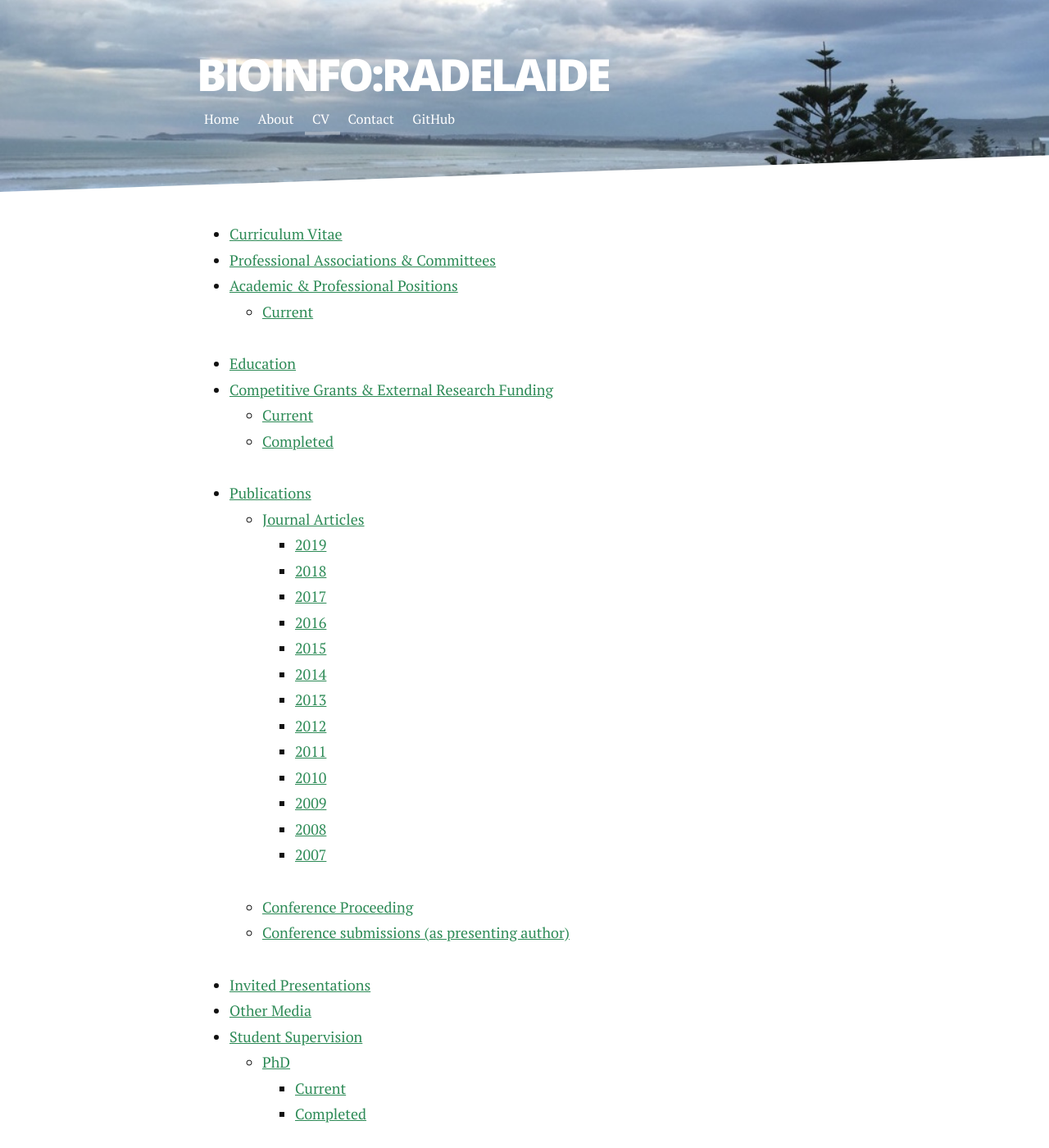
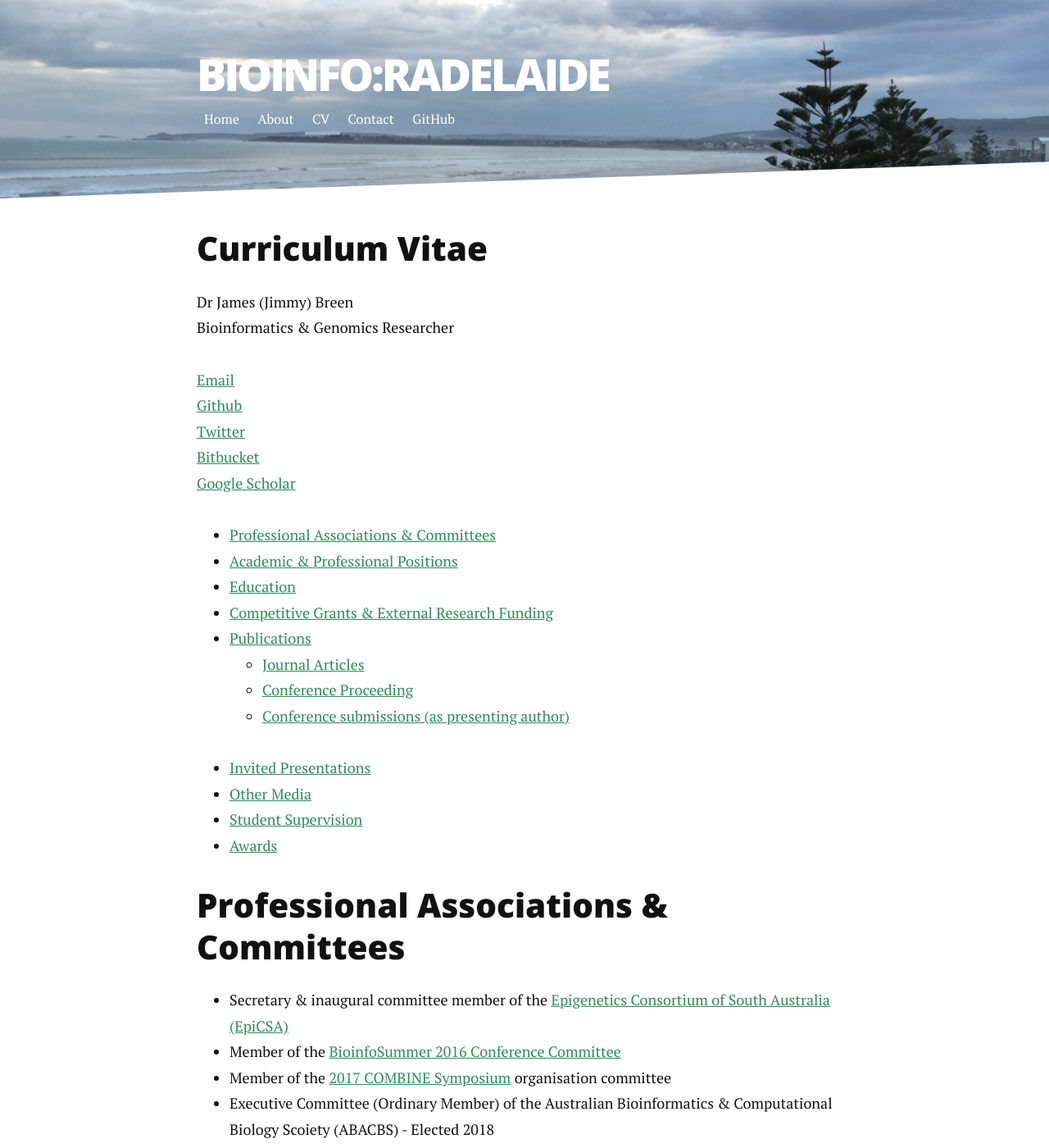
Before and after one commit to jimmybgammyknee/jimmybgammyknee.github.io, a Jekyll site: the page built from cv.md, in a window 1280 px wide and 1400 px high. Shown: the whole window at 82% size. Built offline with Jekyll 4.4.1, drawn with Linux system fonts in a browser that asks for light colours; nearby versions of some CDN libraries; some of the changed text lies outside the part shown.

Commit message:
rearranged the ol cv

```diff
--- a/cv.md
+++ b/cv.md
@@ -3,10 +3,8 @@ layout: default
 title: CV
 ---
 
-* TOC
-{:toc}
-
 ## Curriculum Vitae
+{:.no_toc}
 
 Dr James (Jimmy) Breen  <br>
 Bioinformatics & Genomics Researcher
@@ -16,6 +14,9 @@ Bioinformatics & Genomics Researcher
 <a href="http://twitter.com/wessidepraxis">Twitter</a> <br>
 <a href="https://bitbucket.org/gammyknee">Bitbucket</a> <br>
 <a href="https://scholar.google.com.au/citations?user=gYMeouMAAAAJ&hl=en">Google Scholar</a> <br>
+
+* TOC
+{:toc}
 
 ## Professional Associations & Committees
 
@@ -28,6 +29,7 @@ Bioinformatics & Genomics Researcher
 ## Academic & Professional Positions
 
 #### Current
+{:.no_toc}
 
 `2018-Current`
 __South Australian Health & Medical Research Institute (SAHMRI)__<br>
@@ -78,6 +80,7 @@ Supervisors: Matthew Bellgard & Rudi Appels <br>
 ## Competitive Grants & External Research Funding
 
 #### Current
+{:.no_toc}
 
 - Mark Hutchinson, Kim Hemsley, Nicholas Smith, Kristina Elvidge, Cedric Bardy, **Jimmy Breen**. Medical Research Future Fund (MRFF). "“Brain in a dish” – Development of a personalised medicine approach for Australian children", $2,490,949 for 3 years
 
@@ -94,6 +97,7 @@ Supervisors: Matthew Bellgard & Rudi Appels <br>
 - Claire Roberts, Tina Bianco-Miotto, Gus Dekker & **James Breen (Co-I)**. 2017 NIH/NIHCD Project Grant (R01): Using Omics to Define Human Placental Development and Function Across Pregnancy. "Maternal molecular profiles reflect placental function and development across gestation"
 
 #### Completed
+{:.no_toc}
 
 - Cassandra Collins, Carlos Rodriguez Lopez, Roberta De Bei, **James Breen (PI)**, Timothy Cavagnaro, Matthew Gilliham & Andrew Metcalfe. 2015 AGRF Pilot program in Genomics for Agriculture and Environmental Sectors **Cat 2 Funding**. "The eco-genomics of wine terroir"
 
@@ -110,6 +114,7 @@ Supervisors: Matthew Bellgard & Rudi Appels <br>
 ### Journal Articles
 
 #### 2019
+{:.no_toc}
 
 Wan Q, Leemaqz SY, Pederson SM, McCullough D, McAninch DC, Jankovic-Karasoulos T, Smith MD, Bogias KJ, Liu N, **Breen J**, Roberts CT & Bianco-Miotto TM. (2019). Quality control measures for placental sample purity in DNA methylation array analyses. _Placenta_. **Accepted 16/09/2019**
 
@@ -135,6 +140,7 @@ Hatzirodos N, Hummitzsch K, Irving-Rodgers HF, **Breen J**, Perry VEA, Anderson
 Crowe-Riddell JM, Simões BF, Partridge JC, Hunt DM, Delean S, Schwerdt JG, **Breen J**, Ludington A, Gower AJ & Sanders KLS. (2019). Phototactic tails: Evolution and molecular basis of a novel sensory trait in sea snakes. _Molecular Ecology_. 9(10): 2640. doi:10.1111/mec.15022
 
 #### 2018
+{:.no_toc}
 
 Tikhomirova A, Trappetti C, Standish A, Zhou Y, **Breen J**, Pederson S, Zilm P, Paton JC, Kidd S. (2018). Specific growth conditions induce a _Streptococcus pneumoniae_ non-mucoidal, Small Colony Variant and determine the outcome of its co-culture with _Haemophilus influenzae_. _Pathogens and Disease_. fty074. doi:10.1093/femspd/fty074
 
@@ -149,6 +155,7 @@ Sadlon T, Brown CY, Bandara V, Hope CM, Schjenken J, Pederson S, **Breen J**, Fo
 Mayne BT, Leemaqz S, Buckberry S, Rodriguez Lopez CM, Roberts CT, Bianco-Miotto T & **Breen J.** (2018). msgbsR: an R package for analysing methylation-sensitive restriction enzyme sequencing data. *Scientific Reports*. Accepted 03/01/2018 **Corresponding/Senior Author**
 
 #### 2017
+{:.no_toc}
 
 **Breen J**, Mur LAJ, Sivakumaran A, Akinyemi A, Wilkinson MJ & Rodriguez Lopez CM. (2017). *Botrytis cinerea* loss and restoration of virulence during in vitro culture follows flux in global DNA methylation. **In Review** <br>
 <ins> Preprint</ins>: *bioRxiv* [http://biorxiv.org/content/early/2016/08/26/059477](http://biorxiv.org/content/early/2016/08/26/059477)
@@ -166,6 +173,7 @@ Weyrich LS, Duchene S, Soubrier J, Arriola L, Llamas B, **Breen J**, Morris AG,
 Mayne BT, Leemaqz SY, Smith AK, **Breen J**, Roberts CT & Bianco-Miotto T. (2017). Accelerated placental aging in early onset preeclampsia pregnancies identified by DNA methylation *Epigenomics*. 9(3):279-289 [doi:10.2217/epi-2016-0103](http://dx.doi.org/10.2217/epi-2016-0103)
 
 #### 2016
+{:.no_toc}
 
 Mayne BT, Bianco-Miotto T, Buckberry S, **Breen J**, Clifton V, Shoubridge C & Roberts CT. (2016). Large scale gene expression meta-analysis reveals tissue-specific, sex-biased gene expression in humans *Frontiers in Genetics*. [doi:10.3389/fgene.2016.00183](http://dx.doi.org/10.3389/fgene.2016.00183)
 
@@ -174,6 +182,7 @@ Bianco-Miotto T, Mayne BT, Buckberry S, **Breen J**, Rodriguez Lopez CM & Robert
 Czechowski P, Clarke LJ, **Breen J**, Cooper A & Stevens MI. (2016). Antarctic eukaryotic soil diversity of the Prince Charles Mountains revealed by high-throughput sequencing *Soil Biology and Biochemistry* 95: 112-121 [doi:10.1016/j.soilbio.2015.12.013](http://dx.doi.org/10.1016/j.soilbio.2015.12.013)
 
 #### 2015
+{:.no_toc}
 
 Ellison A, Rodríguez López CM, Moran P, **Breen J**, Swain M, Megias M, Hegarty M, Wilkinson M, Pawluk R & Consuegra S. (2015). Epigenetic regulation of sex-ratios may explain natural variation in self-fertilisation rates. *Proceedings of the Royal Society B* 282(1819). [doi:10.1098/rspb.2015.1900](http://dx.doi.org/10.1098/rspb.2015.1900)
 
@@ -184,14 +193,18 @@ Young J, Weyrich LS, **Breen J**, Macdonald LM & Cooper A. (2015). Predicting th
 Mago R, Tabe L, Vautrin S, Simková H, Kubaláková M, Upadhyaya N, Berges H, Kong XY, **Breen J**, Dolezel J, Appels R, Ellis J & Spielmeyer W. (2015). Major haplotype divergence including multiple germin-like protein genes, at the wheat Sr2 adult plant stem rust resistance locus. *BMC Plant Biology* 14:379 [doi:10.1186/s12870-014-0379-z](http://dx.doi.org/10.1186/s12870-014-0379-z)
 
 #### 2014
+{:.no_toc}
 
 #### 2013
+{:.no_toc}
 
 **Breen J**, Wicker T, Shatalina M, Frenkel Z, Bertin I, Phillippe R, Spielmeyer W, Doležel J, Simková H, Scalabrin S, Vautrin S, Bergès H, International Wheat Genome Sequencing Consortium, Paux E, Fahima T, Korol A, Feuillet C & Keller B. (2013). A Physical Map of the Short Arm of Wheat Chromosome 1A. *PLoS ONE* 8(11), e80272. [doi:10.1371/journal.pone.0080272](http://dx.doi.org/10.1371/journal.pone.0080272)
 
 #### 2012
+{:.no_toc}
 
 #### 2011
+{:.no_toc}
 
 Mago R, Tabe L, McIntosh RA, Pretorius Z, Kota K, Paux E, Wicker T, **Breen J**, Lagudah ES, Ellis JG & Spielmeyer W. (2011). A multiple resistance locus on chromosome arm 3BS in wheat confers resistance to stem rust (Sr2), leaf rust (Lr27) and powdery mildew. *Theoretical and Applied Genomics* 123(4): 615-23. [doi:10.1007/s00122-011-1611-y](http://dx.doi.org/10.1007/s00122-011-1611-y)
 
@@ -202,6 +215,7 @@ Parlange F, Oberhaensli F, **Breen J**, Platzer M, Taudien S, Simkova H, Wicker
 Mago R, Simkova H, Brown-Guedira G, Dreisigacker S, **Breen J**, Jin Y, Singh R, Appels R, Lagudah ES, Ellis J, Dolezel J & Spielmeyer W. (2011). An accurate DNA marker assay for stem rust resistance gene Sr2 in wheat. *Theoretical and Applied Genomics* 122(4): 735-44. [doi:10.1007/s00122-010-1482-7](http://dx.doi.org/10.1007/s00122-010-1482-7)
 
 #### 2010
+{:.no_toc}
 
 **Breen, J** & Bellgard, M. (2010). Germin-like proteins (GLPs) in cereal genomes: gene clustering and dynamic roles in plant defence. *Functional and Integrative Genomics* 10(4): 463-76. [doi:10.1007/s10142-010-0184-1](http://dx.doi.org/10.1007/s10142-010-0184-1)
 
@@ -212,10 +226,13 @@ Choulet F, Wicker T, Rustenholz, C, Paux, E, Salse, J, Leroy P, Schlub S, LePasl
 **Breen J**, Wicker T, Kong X, Zhang J, Ma W, Paux E, Feuillet C, Appels R & Bellgard M. (2010). A highly conserved gene island of three genes on chromosome 3B of hexaploid wheat: diverse gene function and genomic structure maintained in a tightly linked block. *BMC Plant Biology* 10: 98. [doi:10.1186/1471-2229-10-98](http://dx.doi.org/10.1186/1471-2229-10-98)
 
 #### 2009
+{:.no_toc}
 
 #### 2008
+{:.no_toc}
 
 #### 2007
+{:.no_toc}
 
 Moolhuijzen P, Dunn DS, Bellgard M, Carter M, Jia J, Kong XY, Gill BS, Feuillet C, **Breen J**, Appels R. (2007). Wheat genome structure and function: genome sequence data and the International Wheat Genome Sequencing Consortium. *Crop & Pasture Science* 58: 470-75. [doi:10.1071/AR06155](http://dx.doi.org/10.1071/AR06155)
 
@@ -274,6 +295,12 @@ CSIRO Plant Industries, Canberra, Australia (host: Wolfgang Spielmeyer)<br>
 
 ## Other Media
 
+`2019` Inside the wonderous world of bioinformatics _SAHMRI website_
+([Inside the wonderous world of bioinformatics](https://www.sahmri.org/research-theme/news-266/))
+
+`2019` Seeing Sea Snakes in a New Light _Adelaide Advertiser_
+([Seeing Sea Snakes in a New Light](https://www.adelaidenow.com.au/subscribe/news/1/?sourceCode=AAWEB_WRE170_a_GGL&dest=https%3A%2F%2Fwww.adelaidenow.com.au%2Fnews%2Fsouth-australia%2Fsahmri-scientists-say-sea-snake-genome-may-hold-key-to-solving-human-sight-problems%2Fnews-story%2F9236f4d3f01205fcc053226586dd7e7a&memtype=anonymous&mode=premium&v21suffix=45-b))
+
 `2015` DNA Database _Scope (Channel 10 Children's Science Show)_
 ([Scope Season 3 Episode 073 PAST PRESENT AND FUTURE](http://tenplay.com.au/channel-eleven/scope/episode-details/past-present-and-future?_from=searchresult))
 
@@ -290,18 +317,24 @@ CSIRO Plant Industries, Canberra, Australia (host: Wolfgang Spielmeyer)<br>
 ## Student Supervision
 
 ### PhD
+{:.no_toc}
 
 #### Current
+{:.no_toc}
 
-- Jacqueline Rehn (SAHMRI & University of Adelaide)
-- Ning Liu (PhD, SAHMRI & Robinson Research Institute, University of Adelaide)
-- Melanie Smith (PhD, SAHMRI & Robinson Research Institute, University of Adelaide)
+Primary supervised in **bold**
+
+- Dr Ayub Qassium MD (PhD, Flinders University/SA Pathology)
+- **Jacqueline Rehn (PhD, SAHMRI & University of Adelaide)**
+- **Ning Liu (PhD, SAHMRI & Robinson Research Institute, University of Adelaide)**
+- **Melanie Smith (PhD, SAHMRI & Robinson Research Institute, University of Adelaide)**
 - Qianhui Wan (PhD, Robinson Research Institute, University of Adelaide) Co-supervised
 - Justin Bogias (PhD, Robinson Research Institute, University of Adelaide) Co-supervised
 - Doan Thao Dinh (PhD, Robinson Research Institute, University of Adelaide) Co-supervised
 - Christopher Ward (PhD, Biological Sciences, University of Adelaide) Co-supervised
 
 #### Completed
+{:.no_toc}
 
 - Oscar Santamaria (PhD, Australian Centre for Ancient DNA, University of Adelaide)
     - Now working at ACAD and University of Adelaide Bioinformatics Hub
@@ -311,8 +344,10 @@ CSIRO Plant Industries, Canberra, Australia (host: Wolfgang Spielmeyer)<br>
     - Currently staff scientist at Leibniz Institute of Plant Genetics and Crop Plant Research, Gatersleben, Germany
 
 ### MSc Biotechnology
+{:.no_toc}
 
 #### Completed
+{:.no_toc}
 
 - Weixiong He (MSc Biotech, Robinson Research Institute, University of Adelaide)
     - Currently completing a PhD at the University of Queensland
@@ -326,12 +361,15 @@ CSIRO Plant Industries, Canberra, Australia (host: Wolfgang Spielmeyer)<br>
     - Current completing a PhD (see above)
 
 ### BSc (honours)
+{:.no_toc}
 
 #### Current
+{:.no_toc}
 
 - Isaac Rossetto (BSc hons, Biological Sciences, University of Adelaide)
 
 #### Completed
+{:.no_toc}
 
 - Awais Choudhry (BSc hons, Robinson Research Institute, University of Adelaide)
     - Now working in industry
```
Also changed, not shown: other parts of cv.md (+4 -0 lines), README.md.
